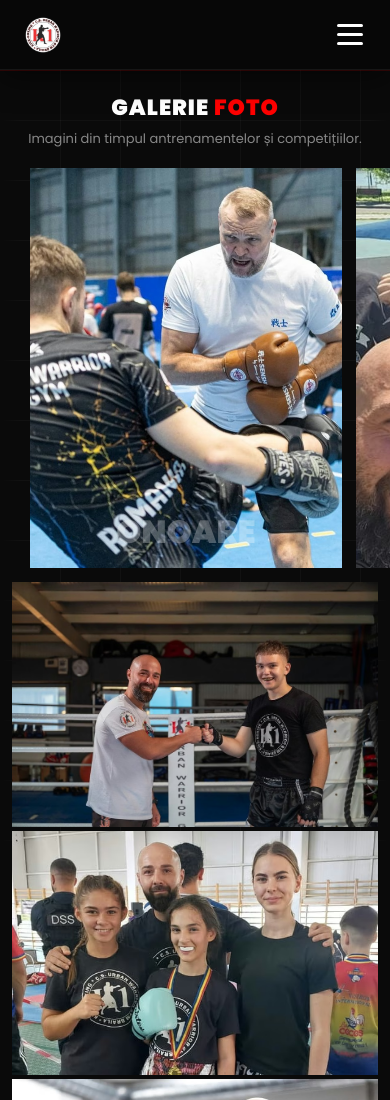
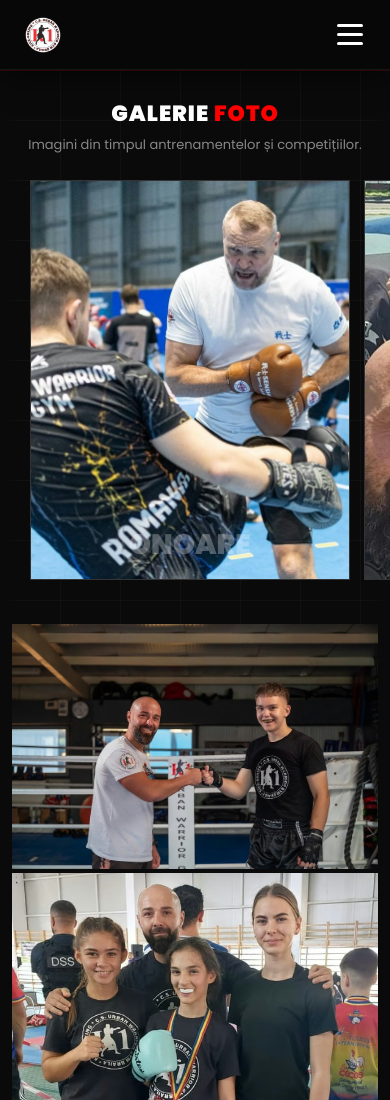
Before and after one commit to stefandaniel07-ctrl/urban-warrior-gym, a plain HTML site: page galerie.html in a window 390 px wide. Shown: the top 1100 px of the page. Drawn offline with Linux system fonts and the light colour scheme.

Commit message:
Use ::before/::after pseudo flex items for guaranteed gallery edge spacing

```diff
--- a/css/style.css
+++ b/css/style.css
@@ -3073,3 +3073,136 @@ main.galerie-page section.horizontal-gallery-section.swiper .swiper-wrapper > .s
   padding: 0 !important;
   pointer-events: none !important;
 }
+
+main.galerie-page .services-header {
+  margin-bottom: 18px !important;
+  padding-top: 6px !important;
+}
+main.galerie-page .horizontal-gallery-section.swiper {
+  margin: 0 0 40px 0 !important;
+  height: 620px !important;
+}
+main.galerie-page .horizontal-gallery-section .swiper-slide.h-card {
+  height: 580px !important;
+}
+@media (max-width: 768px) {
+  main.galerie-page .services-header {
+    margin-bottom: 4px !important;
+  }
+}
+
+.gstrip {
+  width: 100%;
+  height: 620px;
+  overflow-x: auto;
+  overflow-y: hidden;
+  scrollbar-width: none;
+  -ms-overflow-style: none;
+  cursor: grab;
+  -webkit-overflow-scrolling: touch;
+  scroll-behavior: auto;
+  margin: 0 0 40px 0;
+  position: relative;
+}
+.gstrip::-webkit-scrollbar {
+  display: none;
+}
+.gstrip.dragging {
+  cursor: grabbing;
+  user-select: none;
+  -webkit-user-select: none;
+}
+.gstrip-track {
+  display: flex;
+  align-items: center;
+  height: 100%;
+  gap: 24px;
+  width: max-content;
+}
+.gstrip-track::before,
+.gstrip-track::after {
+  content: "";
+  flex: 0 0 30px;
+  height: 1px;
+  background: transparent;
+  pointer-events: none;
+}
+.gstrip-card {
+  flex: 0 0 auto;
+  width: 400px;
+  height: 580px;
+  position: relative;
+  background: #000;
+  overflow: hidden;
+  border: 1px solid #333;
+  transition: transform 0.3s ease, border-color 0.3s ease;
+}
+.gstrip-card:hover {
+  border-color: #ff0000;
+  transform: scale(1.02);
+}
+.gstrip-card picture {
+  display: block;
+  width: 100%;
+  height: 100%;
+}
+.gstrip-card picture img {
+  width: 100%;
+  height: 100%;
+  object-fit: cover;
+  display: block;
+  pointer-events: none;
+  -webkit-user-drag: none;
+  user-select: none;
+}
+.gstrip-text {
+  position: absolute;
+  bottom: 20px;
+  left: 0;
+  right: 0;
+  text-align: center;
+  font-size: 50px;
+  font-weight: 900;
+  color: rgba(255, 255, 255, 0.28);
+  pointer-events: none;
+  text-transform: uppercase;
+  z-index: 2;
+  transition: color 0.3s ease, transform 0.3s ease;
+  line-height: 1;
+}
+.gstrip-card:hover .gstrip-text {
+  color: #ff0000;
+  transform: translateY(-10px);
+}
+@media (max-width: 768px) {
+  .gstrip {
+    height: 480px;
+    margin: 0 0 24px 0;
+  }
+  .gstrip-track {
+    gap: 14px;
+  }
+  .gstrip-track::before,
+  .gstrip-track::after {
+    flex: 0 0 16px;
+  }
+  .gstrip-card {
+    width: 80vw;
+    height: 440px;
+  }
+  .gstrip-text {
+    font-size: 32px;
+  }
+}
+@media (max-width: 480px) {
+  .gstrip {
+    height: 440px;
+  }
+  .gstrip-card {
+    width: 82vw;
+    height: 400px;
+  }
+  .gstrip-text {
+    font-size: 28px;
+  }
+}
--- a/galerie.html
+++ b/galerie.html
@@ -5,7 +5,6 @@
     <meta name="viewport" content="width=device-width, initial-scale=1.0" />
     <title>Galerie - Urban Warrior Gym</title>
     <link rel="icon" type="image/png" href="img/logo.png" />
-    <link rel="stylesheet" href="css/swiper-bundle.min.css" />
     <link rel="stylesheet" href="css/style.css" />
 
         <script>
@@ -26,7 +25,6 @@
     </script>
     <script src="js/gsap.min.js"></script>
     <script src="js/ScrollTrigger.min.js" defer></script>
-    <script src="js/swiper-bundle.min.js"></script>
     <script src="js/lenis.min.js"></script>
     <script src="js/tsparticles.slim.min.js" defer></script>
     <style>
@@ -164,9 +162,6 @@
         width: max-content;
       }
 
-      .horizontal-gallery-section .swiper-wrapper {
-        gap: 24px;
-      }
       .h-card {
         flex: 0 0 auto;
         width: 400px;
@@ -235,50 +230,48 @@
         </p>
       </div>
 
-      <section class="horizontal-gallery-section swiper">
-        <div class="swiper-wrapper">
-          <div class="swiper-slide swiper-slide-spacer" aria-hidden="true"></div>
-          <div class="swiper-slide h-card">
+            <section class="gstrip" id="galleryStrip" aria-label="Galerie foto orizontală">
+        <div class="gstrip-track">
+          <article class="gstrip-card">
             <picture>
               <source type="image/avif" srcset="img/onoare.avif" />
               <source type="image/webp" srcset="img/onoare.webp" />
               <img src="img/onoare.jpg" alt="Onoare" decoding="async" />
             </picture>
-            <span class="h-text">ONOARE</span>
-          </div>
-          <div class="swiper-slide h-card">
+            <span class="gstrip-text">ONOARE</span>
+          </article>
+          <article class="gstrip-card">
             <picture>
               <source type="image/avif" srcset="img/disciplina.avif" />
               <source type="image/webp" srcset="img/disciplina.webp" />
-              <img src="img/disciplina.jpg" decoding="async" alt="Disciplina" />
+              <img src="img/disciplina.jpg" alt="Disciplină" decoding="async" />
             </picture>
-            <span class="h-text">DISCIPLINĂ</span>
-          </div>
-          <div class="swiper-slide h-card">
+            <span class="gstrip-text">DISCIPLINĂ</span>
+          </article>
+          <article class="gstrip-card">
             <picture>
               <source type="image/avif" srcset="img/respect.avif" />
               <source type="image/webp" srcset="img/respect.webp" />
-              <img src="img/respect.jpg" decoding="async" alt="Respect" />
+              <img src="img/respect.jpg" alt="Respect" decoding="async" />
             </picture>
-            <span class="h-text">RESPECT</span>
-          </div>
-          <div class="swiper-slide h-card">
+            <span class="gstrip-text">RESPECT</span>
+          </article>
+          <article class="gstrip-card">
             <picture>
               <source type="image/avif" srcset="img/victorie.avif" />
               <source type="image/webp" srcset="img/victorie.webp" />
-              <img src="img/victorie.jpg" decoding="async" alt="Victorie" />
+              <img src="img/victorie.jpg" alt="Victorie" decoding="async" />
             </picture>
-            <span class="h-text">VICTORIE</span>
-          </div>
-          <div class="swiper-slide h-card">
+            <span class="gstrip-text">VICTORIE</span>
+          </article>
+          <article class="gstrip-card">
             <picture>
               <source type="image/avif" srcset="img/focus.avif" />
               <source type="image/webp" srcset="img/focus.webp" />
-              <img src="img/focus.jpg" decoding="async" alt="Focus" />
+              <img src="img/focus.jpg" alt="Focus" decoding="async" />
             </picture>
-            <span class="h-text">FOCUS</span>
-          </div>
-          <div class="swiper-slide swiper-slide-spacer" aria-hidden="true"></div>
+            <span class="gstrip-text">FOCUS</span>
+          </article>
         </div>
       </section>
 
@@ -487,6 +480,58 @@
         </p>
       </div>
     </footer>
+    <script>
+      window.addEventListener("load", function () {
+        if (typeof gsap !== "undefined" && typeof ScrollTrigger !== "undefined") {
+          gsap.registerPlugin(ScrollTrigger);
+          gsap.to(".gallery-container", {
+            autoAlpha: 1,
+            y: 0,
+            duration: 0.8,
+            ease: "power2.out",
+            scrollTrigger: {
+              trigger: ".gallery-container",
+              start: "top 85%",
+              toggleActions: "play none none reverse",
+            },
+          });
+        }
+      });
+
+      (function () {
+        var strip = document.getElementById("galleryStrip");
+        if (!strip) return;
+        var isDragging = false;
+        var startX = 0;
+        var startScroll = 0;
+
+        strip.addEventListener("mousedown", function (e) {
+          if (e.button !== 0) return;
+          isDragging = true;
+          startX = e.pageX;
+          startScroll = strip.scrollLeft;
+          strip.classList.add("dragging");
+          e.preventDefault();
+        });
+
+        document.addEventListener("mousemove", function (e) {
+          if (!isDragging) return;
+          e.preventDefault();
+          var dx = e.pageX - startX;
+          strip.scrollLeft = startScroll - dx;
+        });
+
+        function endDrag() {
+          if (!isDragging) return;
+          isDragging = false;
+          strip.classList.remove("dragging");
+        }
+
+        document.addEventListener("mouseup", endDrag);
+        document.addEventListener("mouseleave", endDrag);
+
+      })();
+    </script>
 
     <script>
 
@@ -505,46 +550,7 @@
       }
       requestAnimationFrame(raf);
 
-      window.addEventListener("load", () => {
-        gsap.registerPlugin(ScrollTrigger);
 
-        if (typeof Swiper !== "undefined") {
-          new Swiper(".horizontal-gallery-section", {
-            slidesPerView: "auto",
-            freeMode: true,
-            grabCursor: true,
-            resistance: true,
-            resistanceRatio: 0.65,
-
-            mousewheel: {
-              forceToAxis: true,
-              sensitivity: 0.8,
-            },
-            keyboard: { enabled: true },
-          });
-        }
-
-        if (window.innerWidth > 768) {
-          gsap.to(".gallery-container", {
-            autoAlpha: 1,
-            y: 0,
-            duration: 0.8,
-            ease: "power2.out",
-            scrollTrigger: {
-              trigger: ".gallery-container",
-              start: "top 85%",
-              toggleActions: "play none none reverse",
-            },
-          });
-        } else {
-          const gc = document.querySelector(".gallery-container");
-          if (gc) {
-            gc.style.opacity = "1";
-            gc.style.visibility = "visible";
-            gc.style.transform = "none";
-          }
-        }
-      });
     </script>
       <script>
       if (typeof tsParticles !== "undefined") {
```
